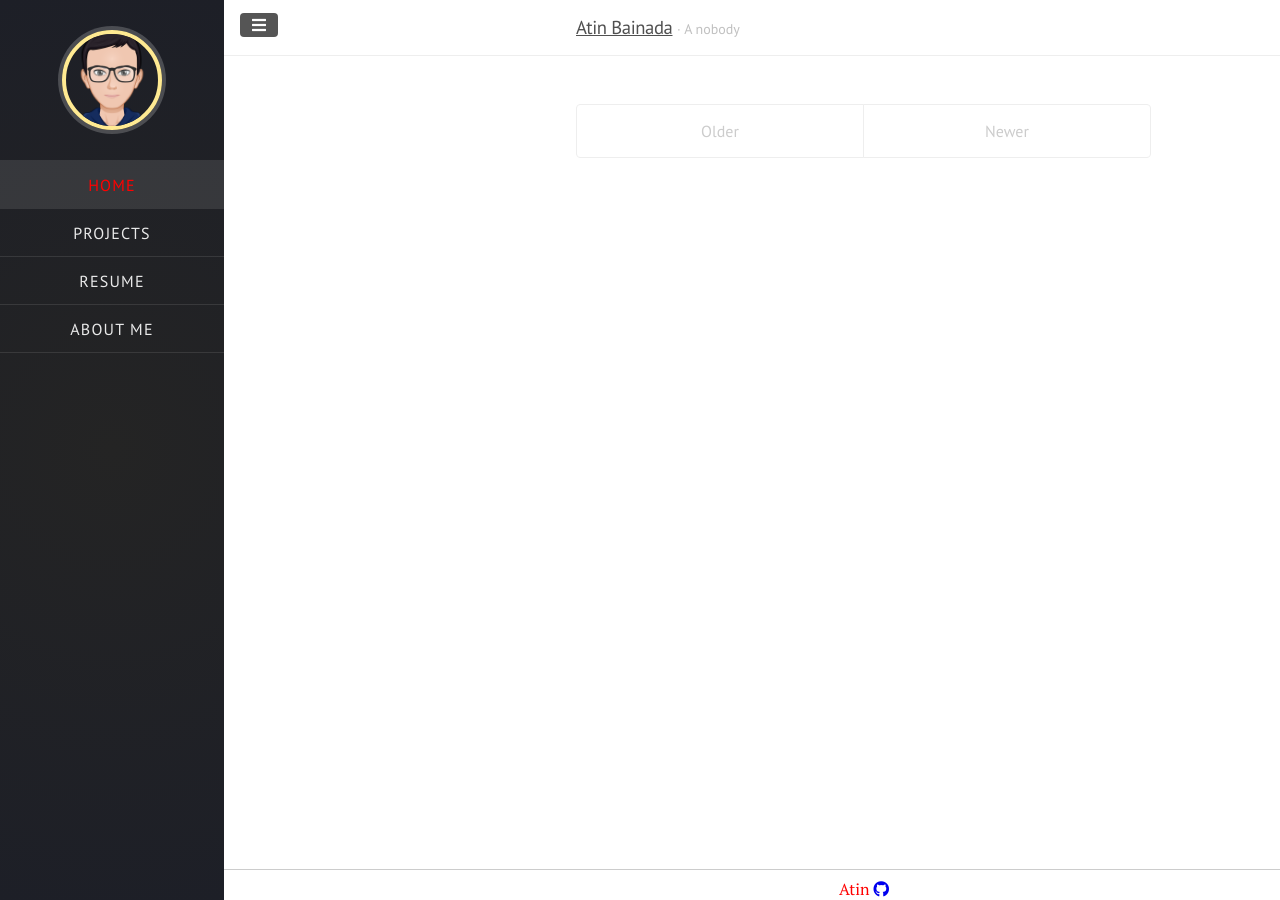
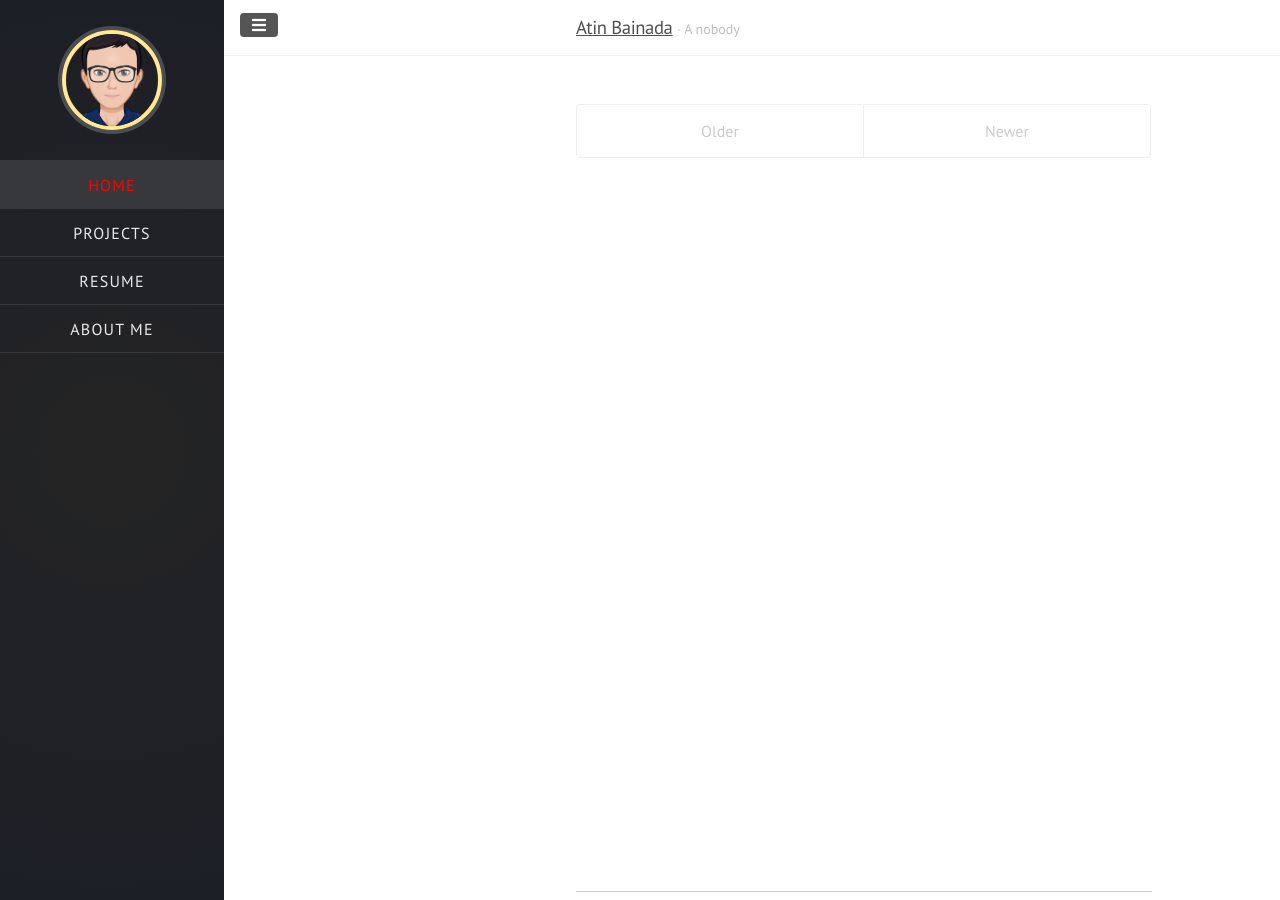
Before and after one commit to LeoAB10/LeoAB10.github.io, a Jekyll site: the page built from index.html, in a window 1280 px wide. Built offline with Jekyll 4.4.1, drawn with Linux system fonts in a browser that asks for light colours.

Commit message:
footer update

```diff
--- a/_includes/footer.html
+++ b/_includes/footer.html
@@ -1,8 +1,10 @@
-<footer>
+<footer class="container">
   <hr />
   <div class="social-links">
-    Atin
-    <a href="https://github.com/atin"><i class="fab fa-github"></i></a>
+    <a href="https://github.com/atin"></a>
+    <a href="https://github.com/atin"></a>
+    <a href="https://github.com/atin"></a>
+    <a href="https://github.com/atin"></a>
   </div>
   <div class="nav-links"></div>
 </footer>
--- a/_sass/footer.scss
+++ b/_sass/footer.scss
@@ -10,6 +10,8 @@
     border-top: 1px solid #ccc;
   }
   .social-links {
-    color: red;
+    i {
+      color: black;
+    }
   }
 }
```
